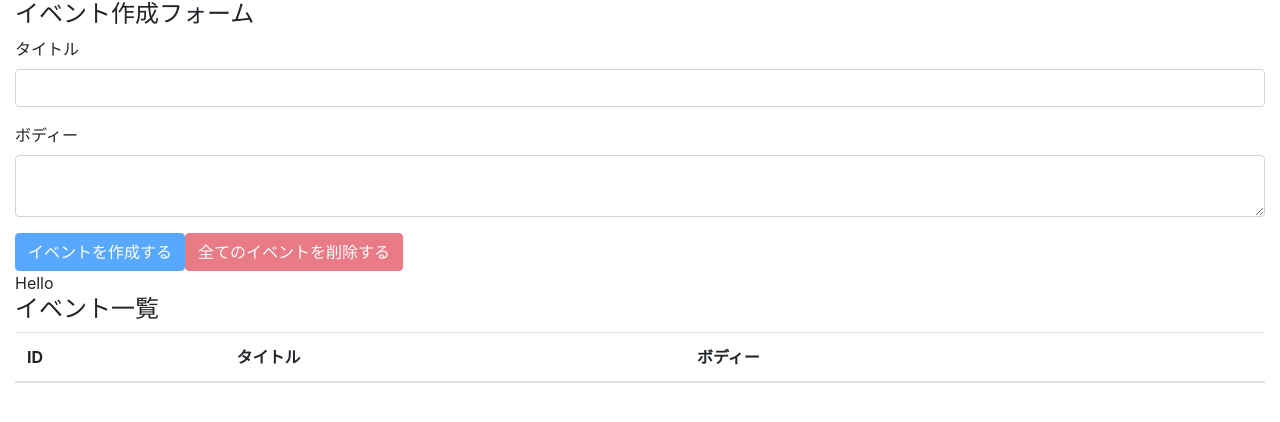
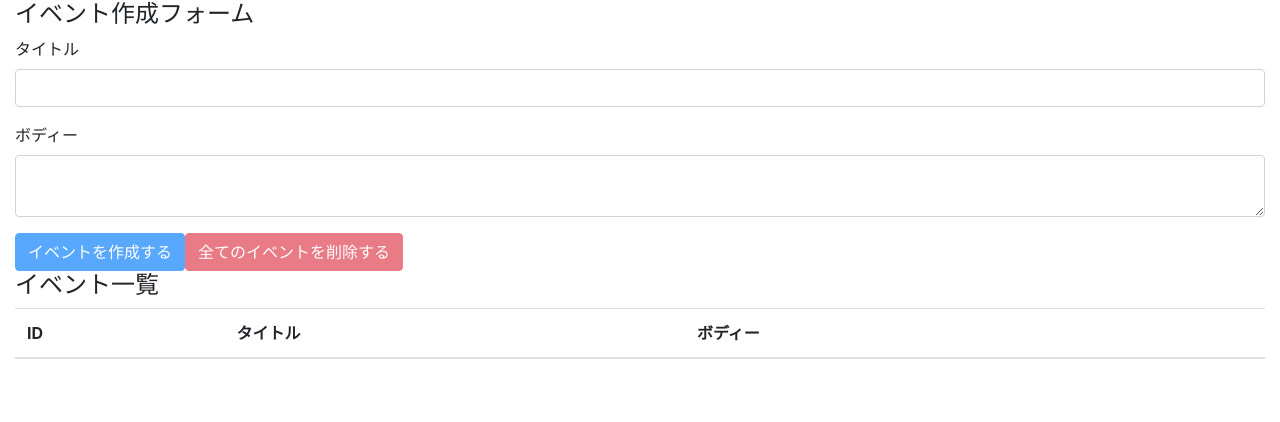
Before and after one commit to kimuniiii/react-hooks-101, a React (Create React App) app: page / in a window 1280 px wide. Shown: the top 422 px of the page. Built offline with nearby package versions, Linux system fonts and the light colour scheme.

Commit message:
Prop Drillling問題を解決するためのリファクタリング

```diff
--- a/src/components/App.jsx
+++ b/src/components/App.jsx
@@ -23,10 +23,10 @@ const App = () => {
   const [state, dispatch] = useReducer(reducer,[]);
 
   return (
-    <AppContext.Provider value={'Hello'}>
+    <AppContext.Provider value={{state, dispatch}}>
     <div className='container-fluid'>
-      <EventForm state={state} dispatch={dispatch} />
-      <Events state={state} dispatch={dispatch} />
+      <EventForm />
+      <Events />
     </div>
     </AppContext.Provider>
   )
--- a/src/components/Event.jsx
+++ b/src/components/Event.jsx
@@ -1,5 +1,8 @@
 // 外部ライブラリからのimport
-import React from 'react';
+import React, { useContext } from 'react';
+
+// 共通実装のimport
+import AppContext from '../contexts/AppContext';
 
 // 画面固有のimport
 import { DELETE_EVENT } from '../actions'
@@ -7,13 +10,16 @@ import { DELETE_EVENT } from '../actions'
 /**
  * Eventコンポーネント
  *
- * @param {Object} props
  * @return JSX
  */
 
-const Event = ({ event, dispatch }) => {
+const Event = ({ event }) => {
+
+      const { dispatch } = useContext(AppContext);
 
       const id = event.id
+      const title = event.title
+      const body = event.body
 
       /**
        * イベントハンドラ
@@ -28,8 +34,8 @@ const Event = ({ event, dispatch }) => {
       return (
       <tr>
         <td>{id}</td>
-        <td>{event.title}</td>
-        <td>{event.body}</td>
+        <td>{title}</td>
+        <td>{body}</td>
         <td>
           <button
           type='button'
--- a/src/components/EventForm.jsx
+++ b/src/components/EventForm.jsx
@@ -1,21 +1,23 @@
 // 外部ライブラリからのimport
-import React,{ useState } from 'react';
+import React,{ useState, useContext } from 'react';
+
+// 共通実装のimport
+import AppContext from '../contexts/AppContext';
 
 // 画面固有のimport
 import { CREATE_EVENT, DELETE_ALL_EVENT } from '../actions';
 
 /**
- * @概要 EventFormコンポーネント
- * @説明
- * @param {Object} props
+ * EventFormコンポーネント
+ *
  * @return JSX
  */
 
-const EventForm = ({ state, dispatch }) => {
+const EventForm = () => {
 
-  // useStateを用いた状態管理
-  const [title, setTitle] = useState('');
-  const [body, setBody] = useState('');
+  const { state, dispatch } = useContext(AppContext);
+  const [ title, setTitle ] = useState('');
+  const [ body, setBody ] = useState('');
 
   const unCreatable = title === '' || body === ''
 
--- a/src/components/Events.jsx
+++ b/src/components/Events.jsx
@@ -10,17 +10,15 @@ import Event from './Event';
 /**
  * Eventsコンポーネント
  *
- * @param {Object} props
  * @return JSX
  */
 
-const Events = ({ state, dispatch }) => {
+const Events = () => {
 
-  const value = useContext(AppContext);
+  const { state } = useContext(AppContext);
 
   return (
     <>
-      <div>{value}</div>
       <h4>イベント一覧</h4>
         <table className='table table-hover'>
           <thead>
@@ -32,7 +30,7 @@ const Events = ({ state, dispatch }) => {
             </tr>
           </thead>
           <tbody>
-            { state.map((event,index) => ( <Event key={index} event={event} dispatch={dispatch}/>)) }
+            { state.map((event,index) => ( <Event key={index} event={event}/>)) }
           </tbody>
         </table>
     </>
```
